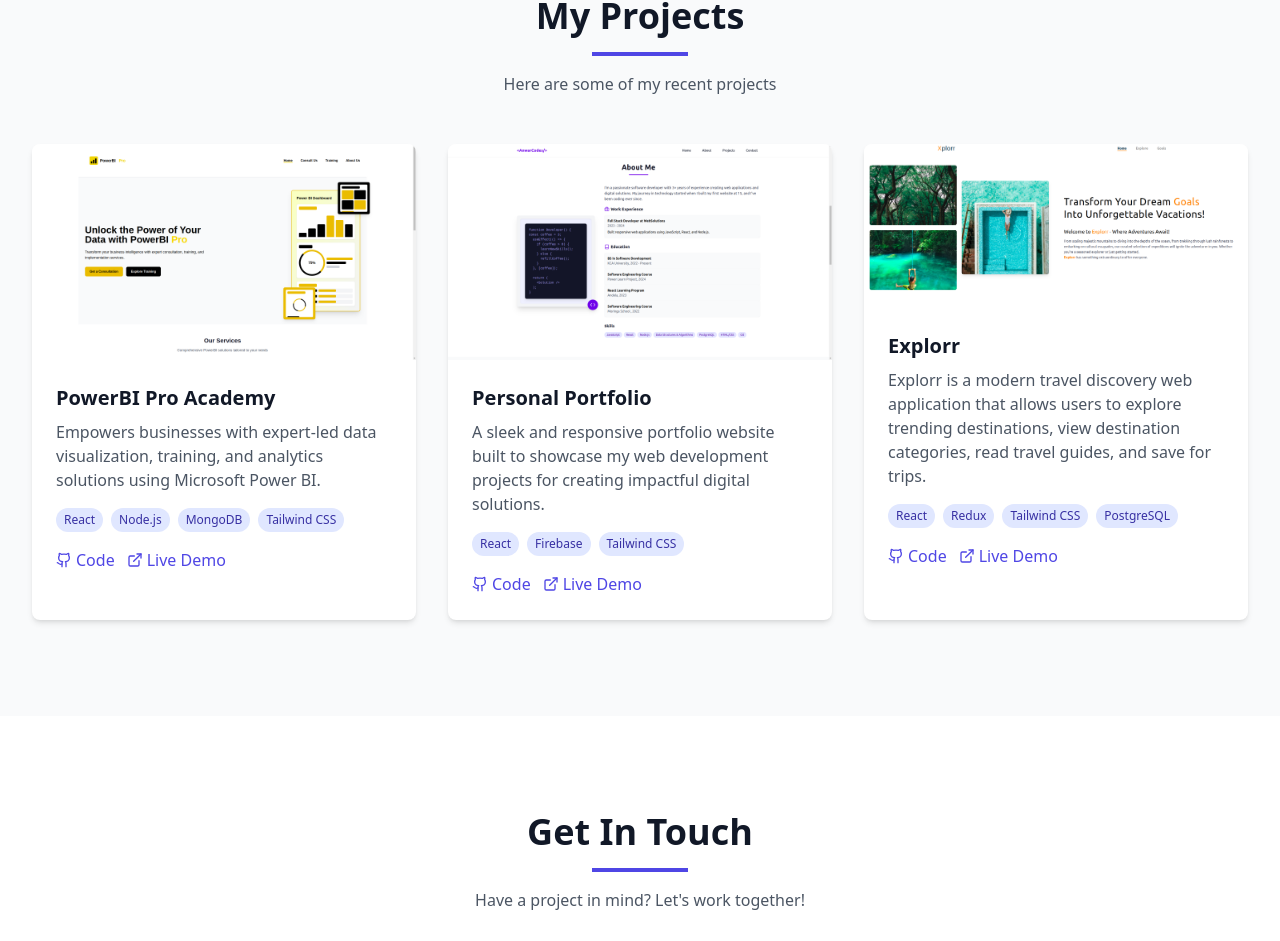
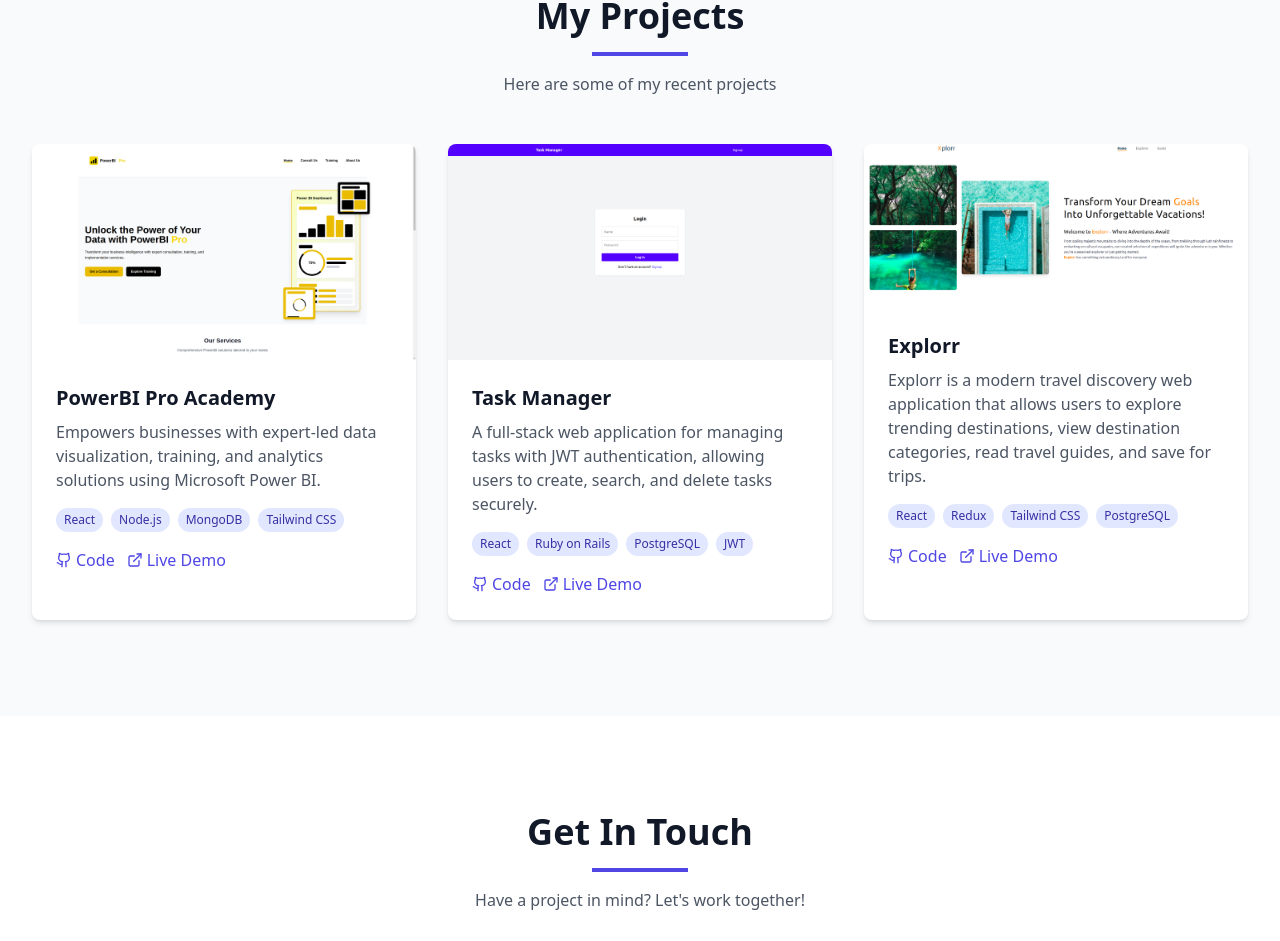
Before and after one commit to anwar730/my-portfolio, a React (Create React App) app: page / in a window 1280 px wide. Shown: the part 1964-2905 px from the top of the page. Built offline with nearby package versions, Linux system fonts and the light colour scheme.

Commit message:
update projects section

```diff
--- a/src/components/Projects.js
+++ b/src/components/Projects.js
@@ -2,7 +2,8 @@ import React from 'react';
 import { Github, ExternalLink } from 'lucide-react';
 import explorr from "../assets/explorr.png"
 import powerbipro from '../assets/powerbipro.png'
-import portofolio from "../assets/portoflio.png"
+import taskmanager from "../assets/taskmanager.png"
+
 
 function Projects() {
   const projects = [
@@ -15,13 +16,14 @@ function Projects() {
       demo: "https://powerbipro.vercel.app/"
     },
     {
-      title: "Personal Portfolio",
-      desc: "A sleek and responsive portfolio website built to showcase my web development projects for creating impactful digital solutions.",
-      tech: ["React", "Firebase", "Tailwind CSS"],
-      image: portofolio,
-      github: "https://github.com/anwar730/my-portofolio",
-      demo: "https://my-portofolio-tawny-beta.vercel.app/"
-    },
+      title: "Task Manager",
+      desc: "A full-stack web application for managing tasks with JWT authentication, allowing users to create, search, and delete tasks securely.",
+      tech: ["React", "Ruby on Rails", "PostgreSQL", "JWT"],
+      image: taskmanager,
+      github: "https://github.com/anwar730/Task-Manager",
+      demo: "https://task-manager-alpha-gilt.vercel.app/"
+    }
+    ,
     {
       title: "Explorr",
       desc: "Explorr is a modern travel discovery web application that allows users to explore trending destinations, view destination categories, read travel guides, and save for trips.",
```
Also changed, not shown: src/assets/taskmanager.png (added).
